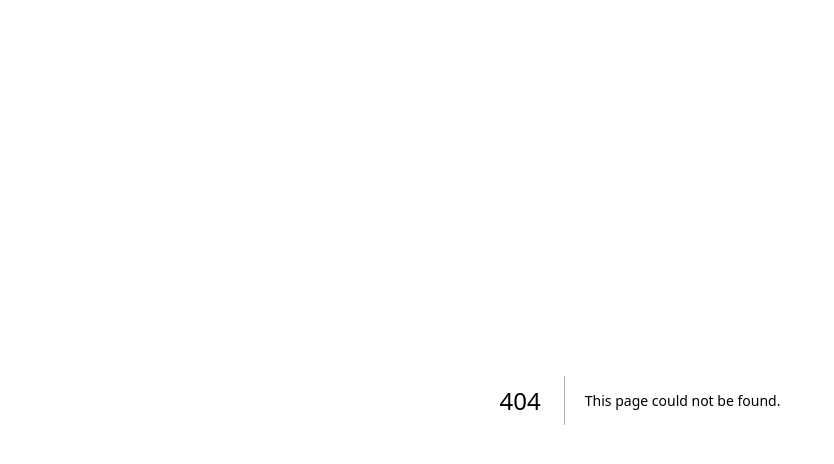
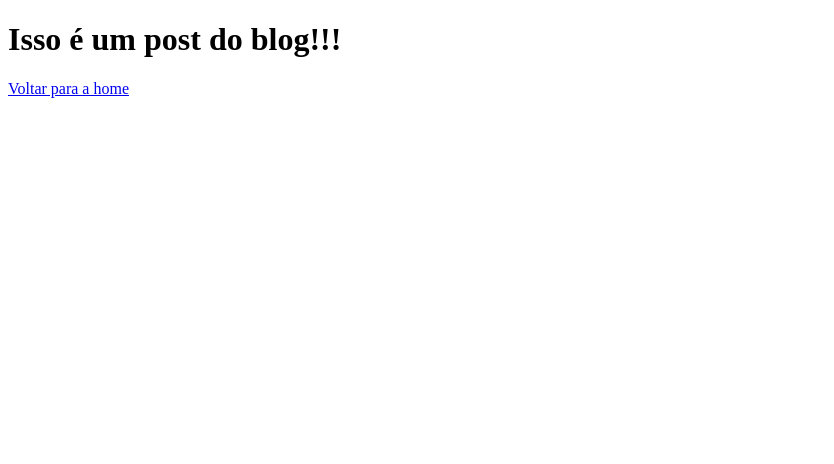
Before and after one commit to tiagolopesdev/nextjs, a Next.js app in the folder hello-world/: page /blog in a window 1280 px wide. Before the commit this address had no page. Shown: the top 464 px of the page, without its empty margins (0-834 px from the left). Built offline with nearby package versions, Linux system fonts and the light colour scheme.

Commit message:
otimizando a navegação entre as páginas

```diff
--- /dev/null
+++ b/hello-world/app/blog/page.tsx
@@ -0,0 +1,14 @@
+import Link from 'next/link'
+
+export default function Blog() {
+    return (
+        <div>
+            <h1>Isso é um post do blog!!!</h1>
+            <Link href="/">
+                <a>Voltar para a home</a>
+            </Link>
+
+        </div>
+
+    )
+}
--- a/hello-world/app/page.tsx
+++ b/hello-world/app/page.tsx
@@ -1,8 +1,13 @@
+import Link from 'next/link';
 
 export default function Page() {
     return (
         <div>
             <h1>Hello, Next.js!</h1>
+            <Link href="/blog">
+                <a>Ir para o blog</a>
+            </Link>
+
         </div>
 
     )
```
